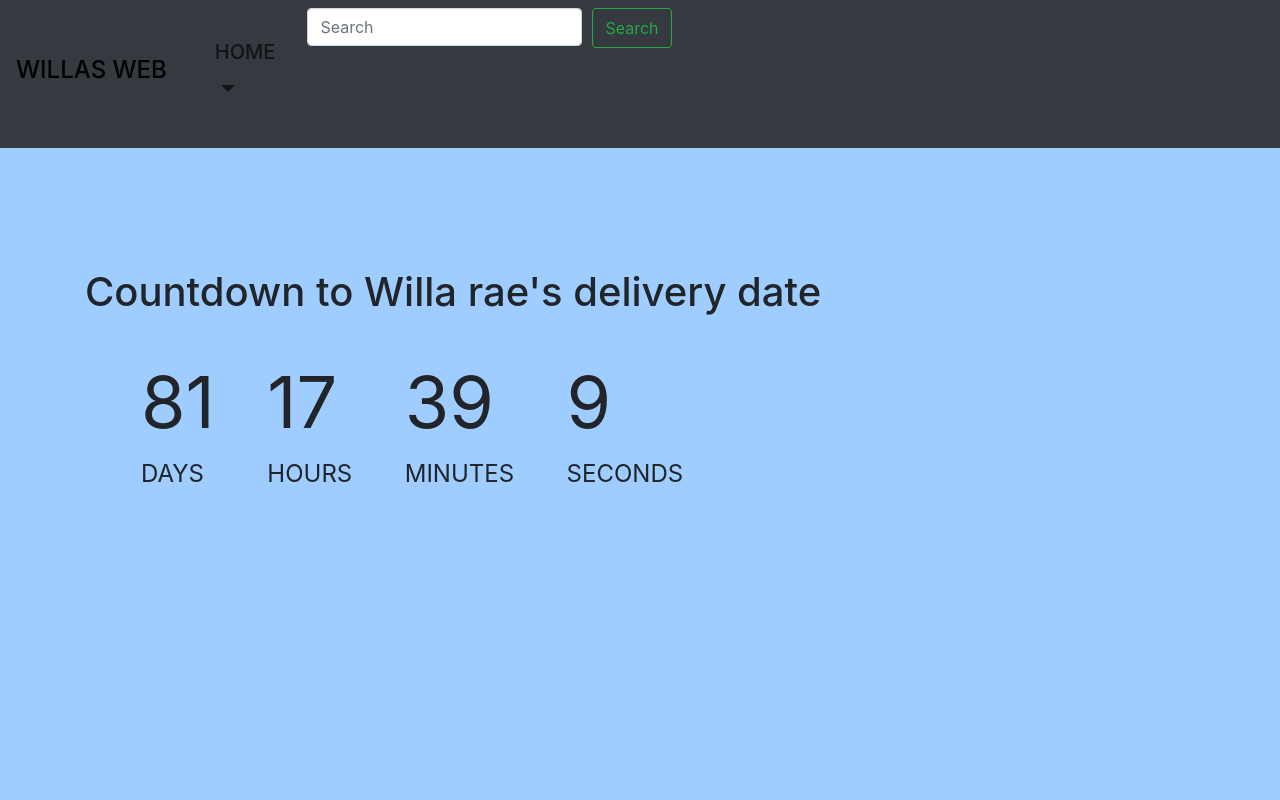
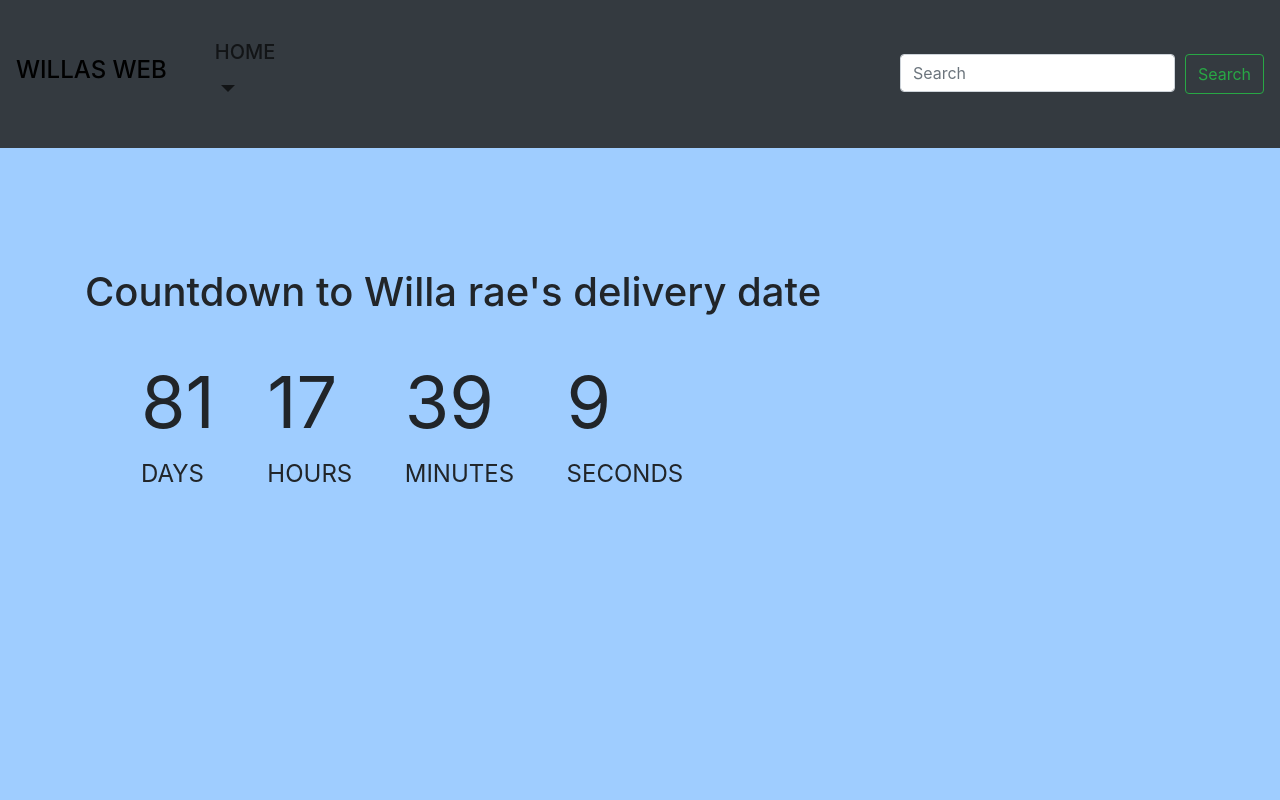
Before and after one commit to jnichols20091/willaswebmainpartdeux, a Django app: page / in a window 1280 px wide. Run offline with Django 4.2, Linux system fonts and the light colour scheme; some libraries are stand-ins or nearby versions.

Commit message:
syling improvment

```diff
--- a/static/css/index.css
+++ b/static/css/index.css
@@ -8,7 +8,7 @@ html, body {
 body {
   align-items: center;
   background-color: #9fcdff;
-  display: flex;
+  display: grid;
   font-family: -apple-system,
     BlinkMacSystemFont,
     "Segoe UI",
--- a/templates/index.html
+++ b/templates/index.html
@@ -29,5 +29,6 @@
         </ul>
 </div>
 </div>
+
 </body>
 </html>
--- a/templates/navbar.html
+++ b/templates/navbar.html
@@ -12,6 +12,7 @@
 
 <nav class="navbar fixed-top navbar-expand bg-dark text-uppercase">
     <div class="container-fluid">
+
         <a class="navbar-brand" id="maintext" href="#"><h4>Willas Web</h4></a>
         <button class="navbar-toggler" type="button" data-bs-toggle="collapse" data-bs-target="#navbarNavAltMarkup" aria-controls="navbarNavAltMarkup" aria-expanded="false" aria-label="Toggle navigation">
             <span class="navbar-toggler-icon"></span>
@@ -26,12 +27,11 @@
                         <a class="dropdown-item" href="{% url 'contact' %}">contact</a>
                     </div>
                 </li>
-                <form class="d-flex" id="searchbar">
+            </div>
+        </div>
+    </div>
+<form class="d-flex" id="searchbar">
                     <input class="form-control mb-auto" type="search" placeholder="Search" aria-label="Search">
                     <button class="btn btn-outline-success" type="submit">Search</button>
                 </form>
-            </div>
-        </div>
-    </div>
-
 </nav>
```
